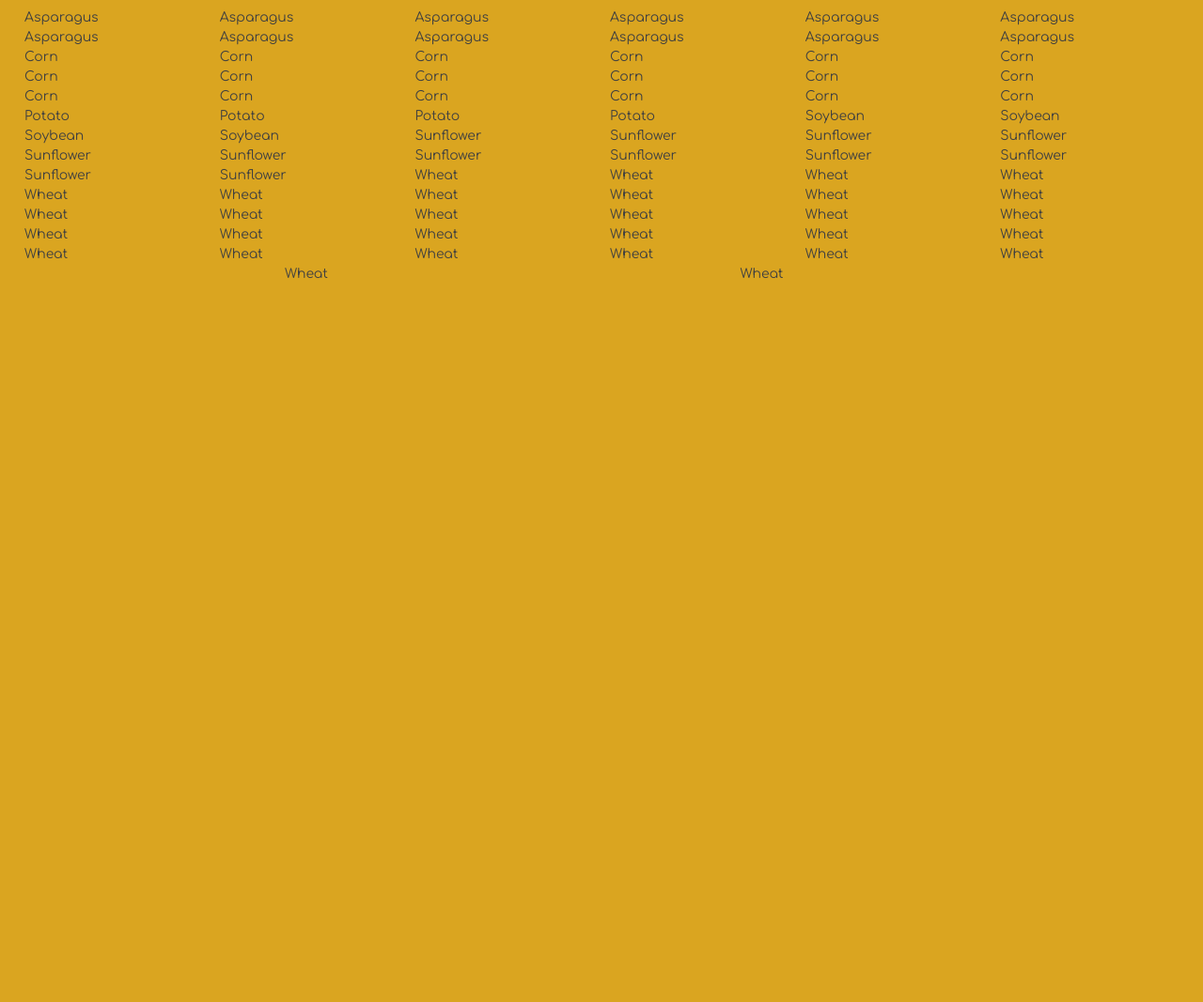
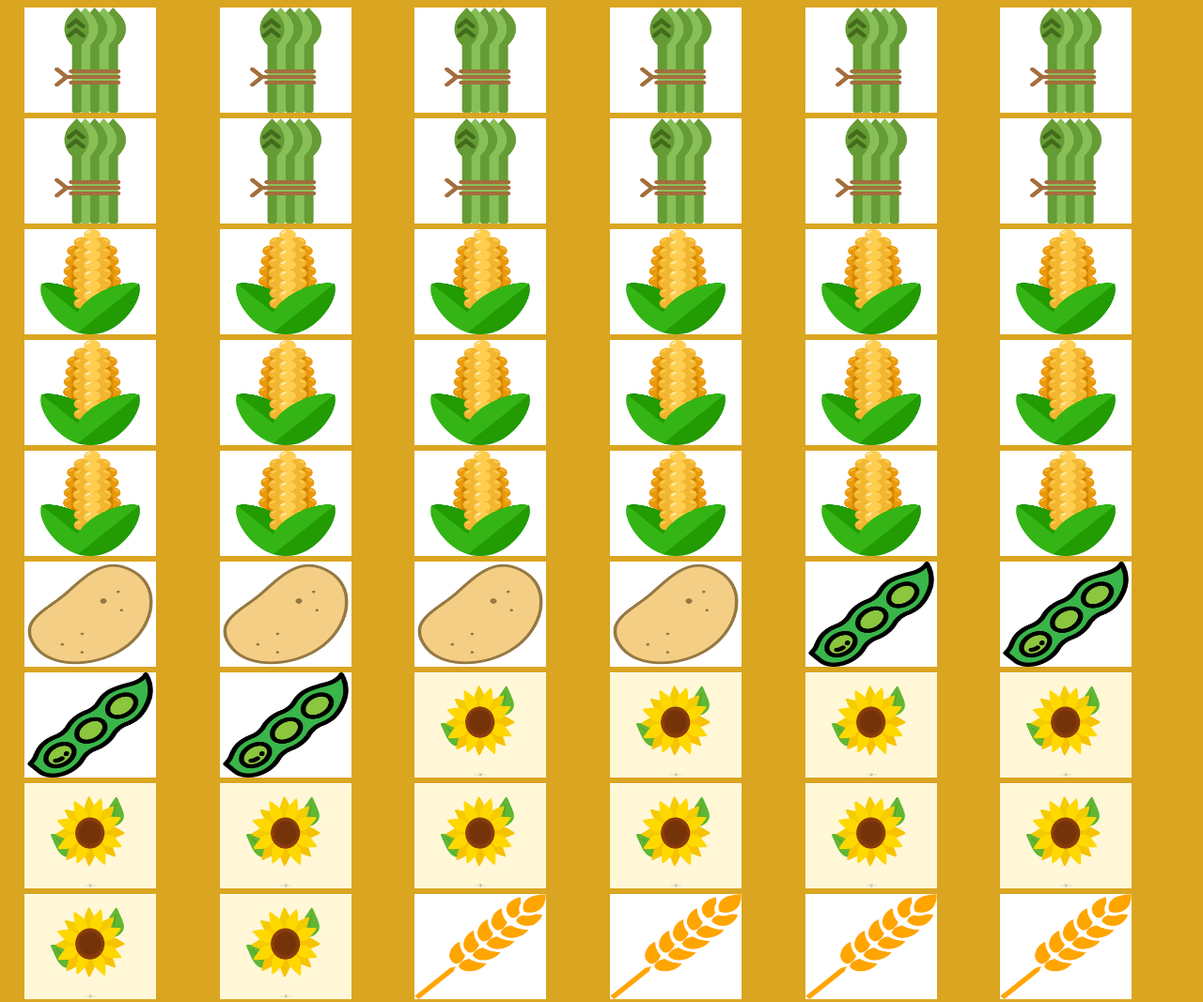
Before and after one commit to DillonbDraper/modern-farm, a website with bundled scripts: page src/index.html in a window 1280 px wide. Shown: the top 1067 px of the page at 94% size. Before the commit the page ends 800 px from the top, so only its background shows below. Built offline with nearby package versions, Linux system fonts and the light colour scheme; a web font is replaced by a local one.

Commit message:
Added icon property to each seed object, added icon directory that it links to.  Made them  display in DOM instead of text

```diff
--- a/src/scripts/catalog.js
+++ b/src/scripts/catalog.js
@@ -2,7 +2,7 @@ export const Catalog = (harvestedFood) => {
     let htmlTarget = document.querySelector(".container")
     let id = 1
     for (const food of harvestedFood) {
-        htmlTarget.innerHTML += `<section class="plant" id="${id}">${food.type}</section>`
+        htmlTarget.innerHTML += `<section class="plant" id="${id}"><img src=${food.icon}></section>`
         id++
     }
 }
--- a/src/scripts/seeds/asparagus.js
+++ b/src/scripts/seeds/asparagus.js
@@ -2,6 +2,7 @@ export const createAsparagus = () => {
     return {
         type: "Asparagus",
         height: 24,
-        output: 4
+        output: 4,
+        icon: `/icons/asparagus.png`
     }
 }
--- a/src/scripts/seeds/corn.js
+++ b/src/scripts/seeds/corn.js
@@ -3,12 +3,14 @@ export const createCorn = () => {
         {
             type: "Corn",
             height: 180,
-            output: 6
+            output: 6,
+            icon: `/icons/corn.png`
         },
         {
             type: "Corn",
             height: 180,
-            output: 6
+            output: 6,
+            icon: `/icons/corn.png`
         }
     ]
 }
--- a/src/scripts/seeds/potato.js
+++ b/src/scripts/seeds/potato.js
@@ -2,6 +2,7 @@ export const createPotato = () => {
     return {
         type: "Potato",
         height: 32,
-        output: 2
+        output: 2,
+        icon: `/icons/potato.png`
     }
 }
--- a/src/scripts/seeds/soybean.js
+++ b/src/scripts/seeds/soybean.js
@@ -2,6 +2,7 @@ export const createSoybean = () => {
     return {
         type: "Soybean",
         height: 20,
-        output: 4
+        output: 4,
+        icon: `/icons/soybean.png`
     }
 }
--- a/src/scripts/seeds/sunflower.js
+++ b/src/scripts/seeds/sunflower.js
@@ -2,6 +2,7 @@ export const createSunflower = () => {
     return {
         type: "Sunflower",
         height: 380,
-        output: 3
+        output: 3,
+        icon: `/icons/sunflower.png`
     }
 }
--- a/src/scripts/seeds/wheat.js
+++ b/src/scripts/seeds/wheat.js
@@ -2,6 +2,7 @@ export const createWheat = () => {
     return {
         type: "Wheat",
         height: 230,
-        output: 6
+        output: 6,
+        icon: `/icons/wheat.png`
     }
 }
--- a/src/styles/main.css
+++ b/src/styles/main.css
@@ -47,3 +47,8 @@ h1,h2,h3,h4,h5,h6 {
 body {
     background-color: goldenrod;
 }
+
+img {
+    width: 10em;
+    height: 8em
+}
```
Also changed, not shown: src/icons/asparagus.png (added), src/icons/corn.png (added), src/icons/potato.png (added), src/icons/soybean.png (added), src/icons/sunflower.png (added), src/icons/wheat.png (added), 6 other files.
